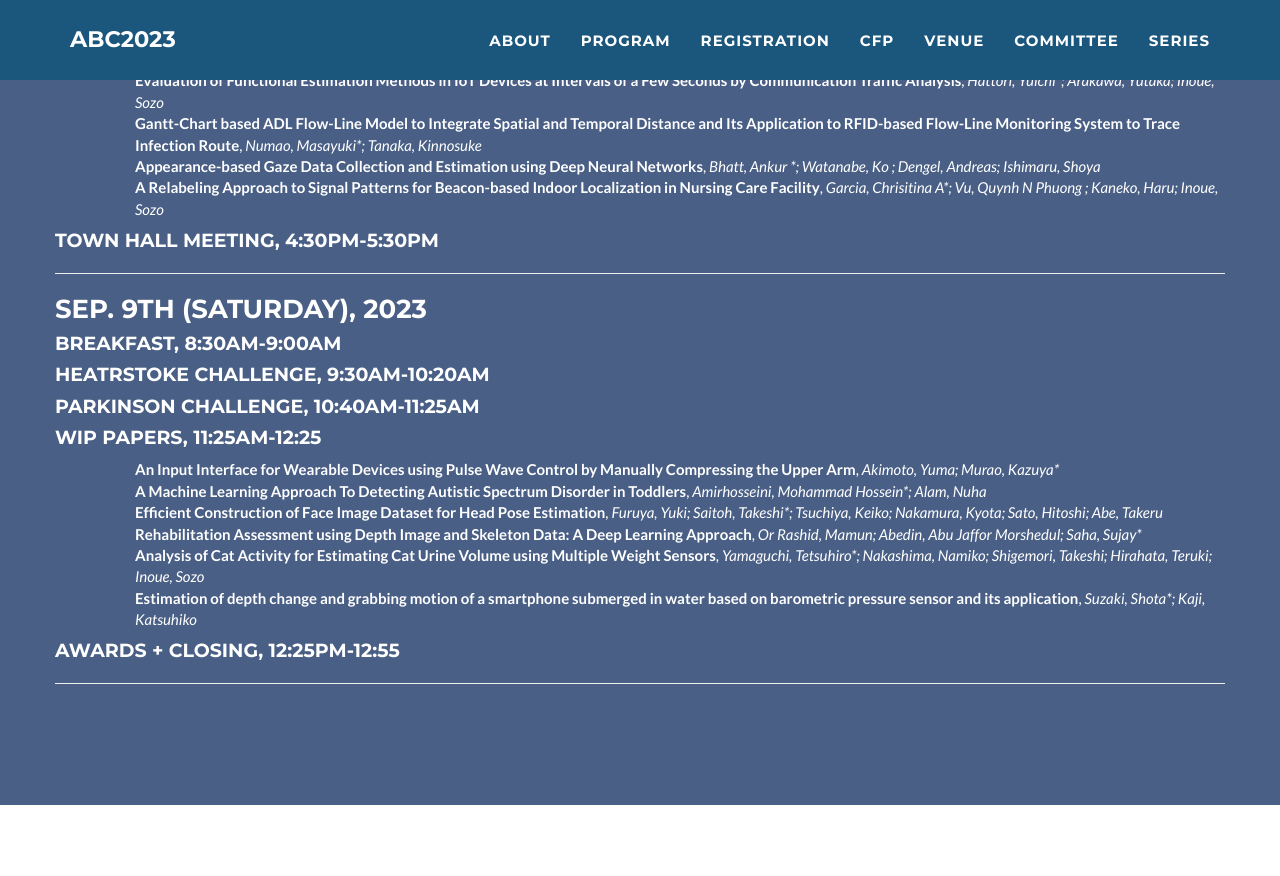
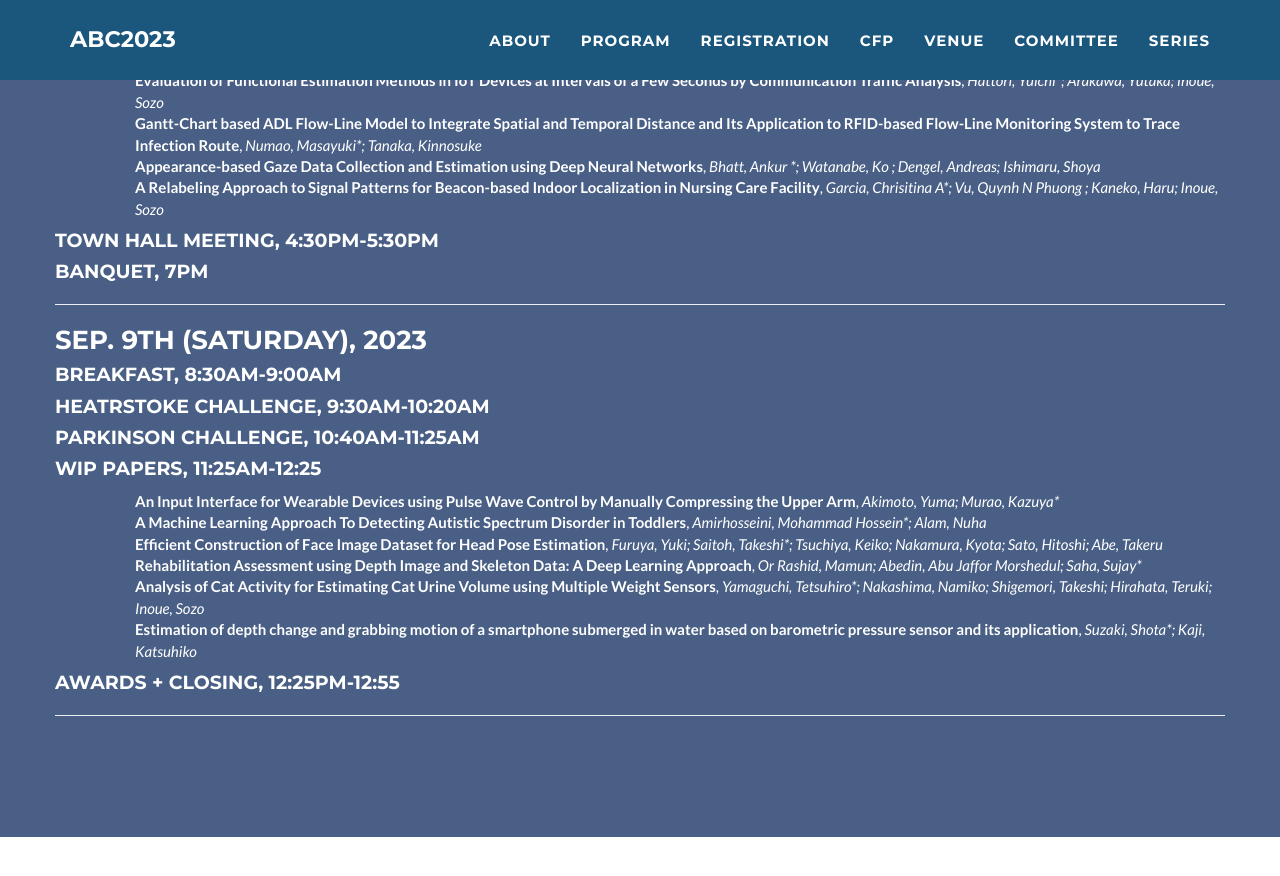
Before and after one commit to abc-research/abc-research.github.io, a Jekyll site: the page built from index.html, in a window 1280 px wide and 900 px high, scrolled down 3714 px. Shown: the top 876 px of the window. Built offline with Jekyll 4.4.1, drawn with Linux system fonts in a browser that asks for light colours.

Commit message:
Update _config.yml

```diff
--- a/_config.yml
+++ b/_config.yml
@@ -206,6 +206,8 @@ program:
         paper:
 #          - title: "Session Chair: Atiqur Rahman Ahad"
 #            authors: "University of East London, UK"
+      - name: "Banquet"
+        time: "7pm"
   - date: "Sep. 9th (Saturday), 2023"
     session:
       - name: "Breakfast"
```
